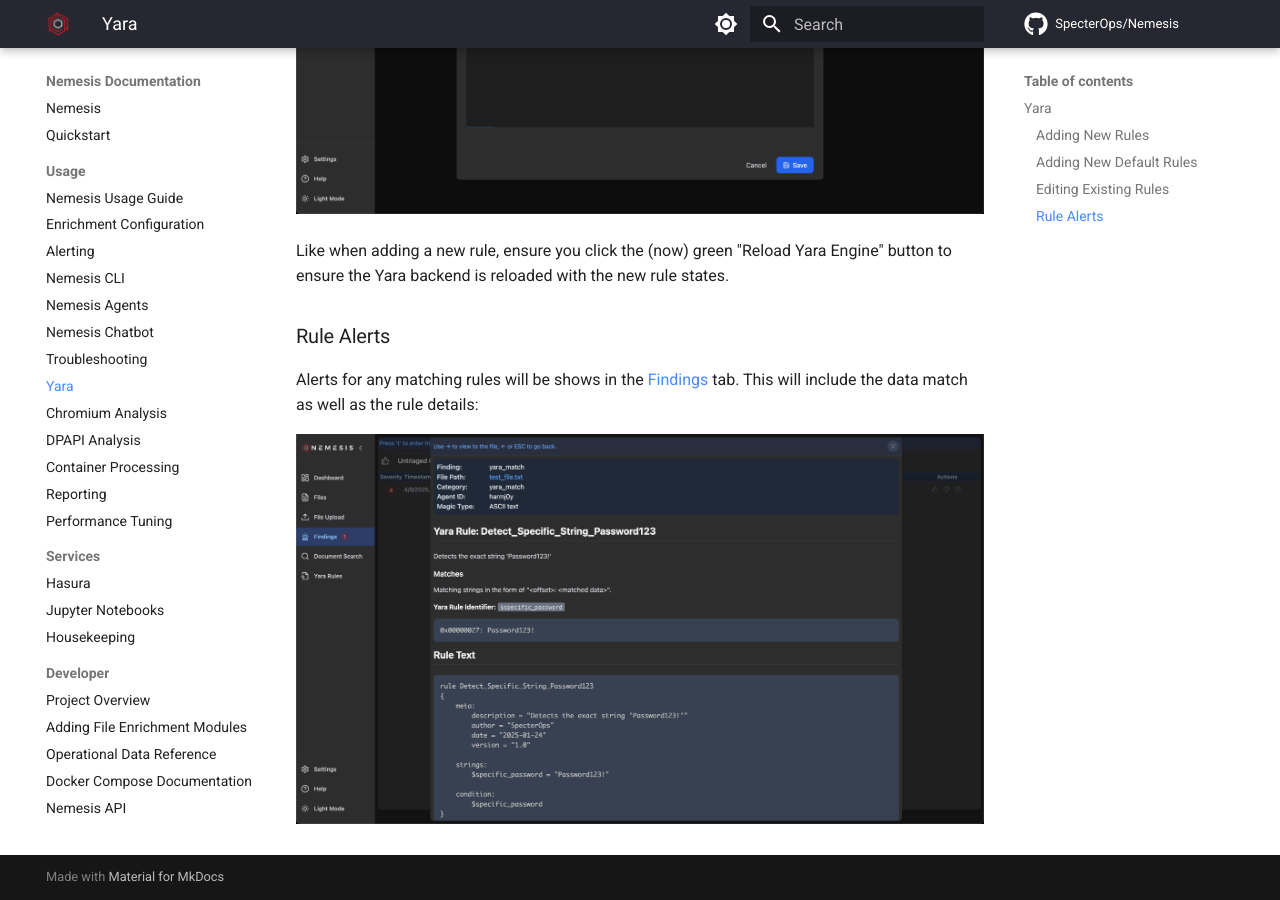
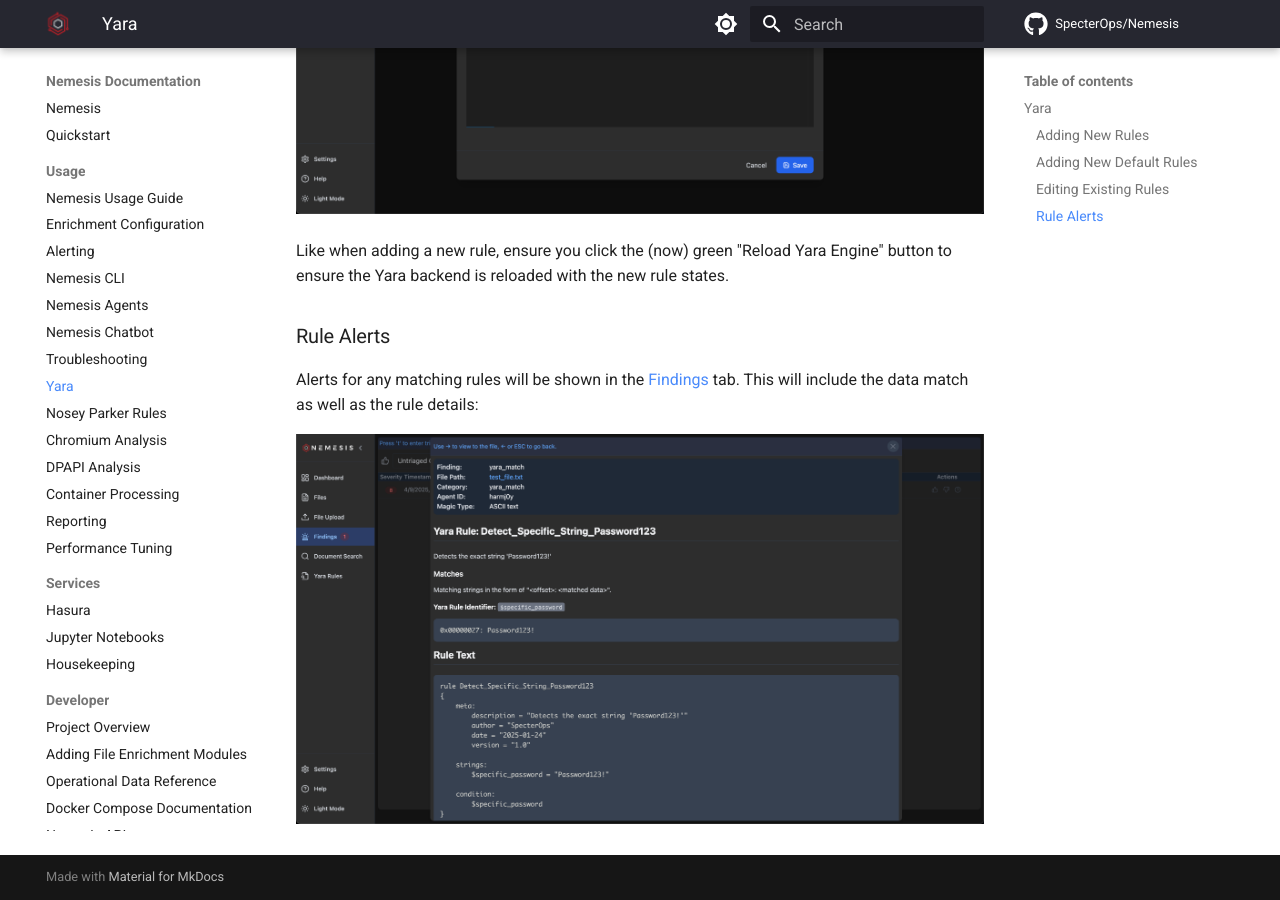
Before and after one commit to SpecterOps/Nemesis, an MkDocs documentation site: the page built from docs/yara.md, in a window 1280 px wide and 900 px high, scrolled down 2131 px. Built offline with MkDocs 1.6.1 and Material for MkDocs 9.7.7, drawn with Linux system fonts in a browser that asks for light colours; comment, search, counter and statistics services are not loaded.

Commit message:
fix docs

```diff
--- a/docs/yara.md
+++ b/docs/yara.md
@@ -30,6 +30,6 @@
 
 ### Rule Alerts
 
-Alerts for any matching rules will be shows in the [Findings](findings.md) tab. This will include the data match as well as the rule details:
+Alerts for any matching rules will be shown in the [Findings](usage_guide.md#findings) tab. This will include the data match as well as the rule details:
 
 ![Yara Rules Edit](images/nemesis-dashboard-yara-match.png)
--- a/mkdocs.yml
+++ b/mkdocs.yml
@@ -23,6 +23,7 @@
     - chatbot.md
     - troubleshooting.md
     - yara.md
+    - Nosey Parker Rules: noseyparker_rules.md
     - Chromium Analysis: chromium.md
     - DPAPI Analysis: dpapi.md
     - Container Processing: containers.md
```
Also changed, not shown: docs/alerting.md (+2 -2 lines), docs/index.md (+2 -2 lines).
